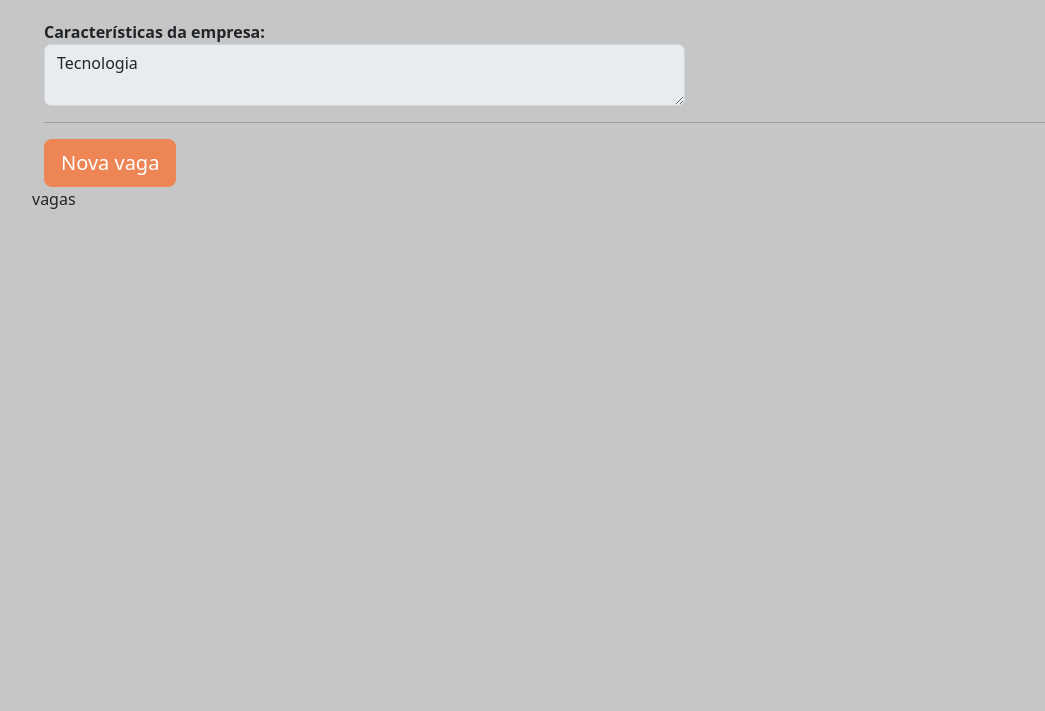
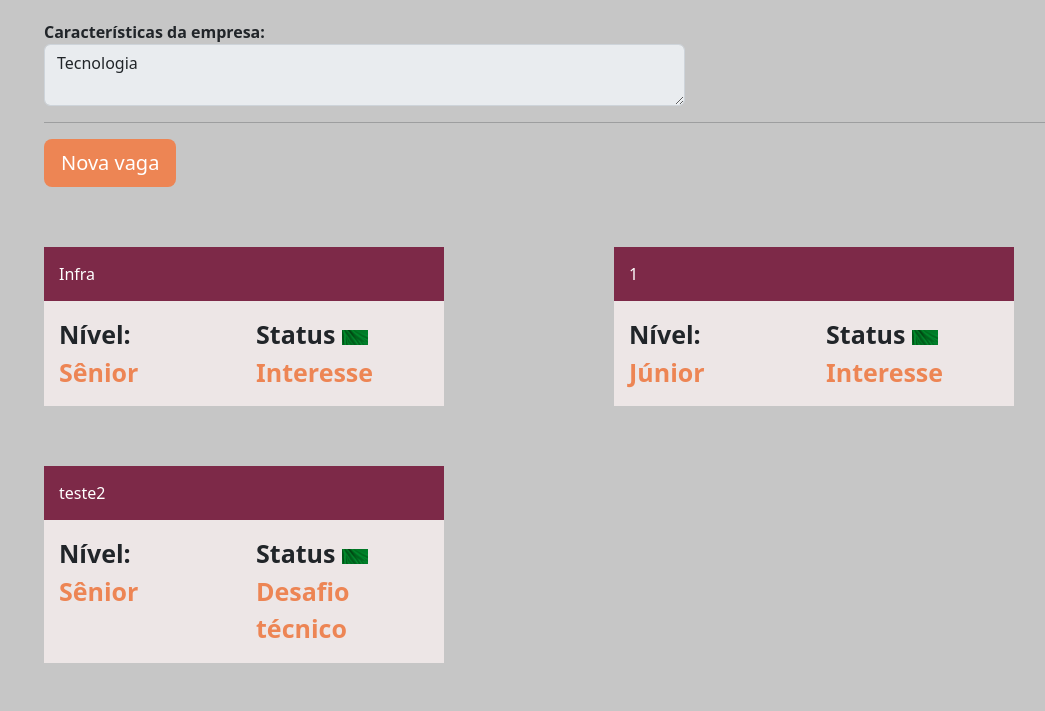
Before and after one commit to felipetega/GerenciadorDeProcessosSeletivos, a Django app: page /home/empresa/1 in a window 1280 px wide. Shown: the part 431-1142 px from the top of the page, without its empty margins (38-1083 px from the left). Before the commit the page ends 640 px from the top, so only its background shows below. Run offline with Django 4.2, Linux system fonts and the light colour scheme; data comes from the database, SQL or seed files in the repository; both versions use the stored data as it was after the commit.

Commit message:
aula 2 finalizada

```diff
--- a/seletive/empresa/templates/empresa.html
+++ b/seletive/empresa/templates/empresa.html
@@ -53,7 +53,7 @@
                     </tr>
                   {% for empresa in empresas %}
                       <tr {% if not forloop.counter|is_par %} class="tabela-linha" {% endif %}>
-                          <td>{{empresa.nome}}</td>
+                          <td><a href="{% url 'empresa_unica' empresa.id %}">{{empresa.nome}}</a></td>
                           <td>{{empresa.endereco}}</td>
                           <td>
                               <select class="form-select">                                     {% for tech in empresa.tecnologias.all %}
--- a/seletive/empresa/templates/empresa_unica.html
+++ b/seletive/empresa/templates/empresa_unica.html
@@ -67,7 +67,35 @@
         <a data-bs-toggle="modal" data-bs-target="#exampleModal" class="btn btn-lg btn-orange">Nova vaga</a>
 
         <div class="row">
-            vagas
+            {% for vaga in vagas %}
+    <div class="col-md">
+
+    <div class="box-vagas">
+        <div class="header-vagas">
+            {{vaga.titulo}}
+        </div>
+
+        <div class="body-vagas">
+            <div class="row">
+                <div class="col-md">
+                    <label class="paragrafo">Nível:</label>
+                    <br>
+                    <label class="paragrafo paragrafo-orange">{{vaga.get_nivel_experiencia_display}}</label>
+                </div>
+
+                <div class="col-md">
+                    <label class="paragrafo">Status <img height=15px src="{% static 'empresa/img/green.png' %}"></label>
+                    <br>
+                    <label class="paragrafo paragrafo-orange">{{vaga.get_status_display}}</label>
+                </div>
+
+            </div>
+        </div>
+
+    </div>
+
+    </div>
+{% endfor %}
         </div>
 
     </div>
--- a/seletive/empresa/views.py
+++ b/seletive/empresa/views.py
@@ -1,6 +1,6 @@
 from django.shortcuts import render
 from django.http import HttpResponse
-from .models import Tecnologias, Empresa
+from .models import Tecnologias, Empresa, Vagas
 from django.shortcuts import redirect, get_object_or_404
 from django.contrib import messages
 from django.contrib.messages import constants
@@ -73,6 +73,5 @@ def empresa(request, id):
     empresa = get_object_or_404(Empresa, id=id)
     empresas = Empresa.objects.all()
     tecnologias = Tecnologias.objects.all()
-    #vagas = Vagas.objects.filter(empresa_id=id)
-    #return render(request, 'empresa_unica.html', {'empresa': empresa,'tecnologias': tecnologias,'empresas': empresas,'vagas': vagas})
-    return render(request, 'empresa_unica.html', {'empresa': empresa,'tecnologias': tecnologias,'empresas': empresas,})
+    vagas = Vagas.objects.filter(empresa_id=id)
+    return render(request, 'empresa_unica.html', {'empresa': empresa,'tecnologias': tecnologias,'empresas': empresas,'vagas': vagas})
```
Also changed, not shown: seletive/db.sqlite3.
